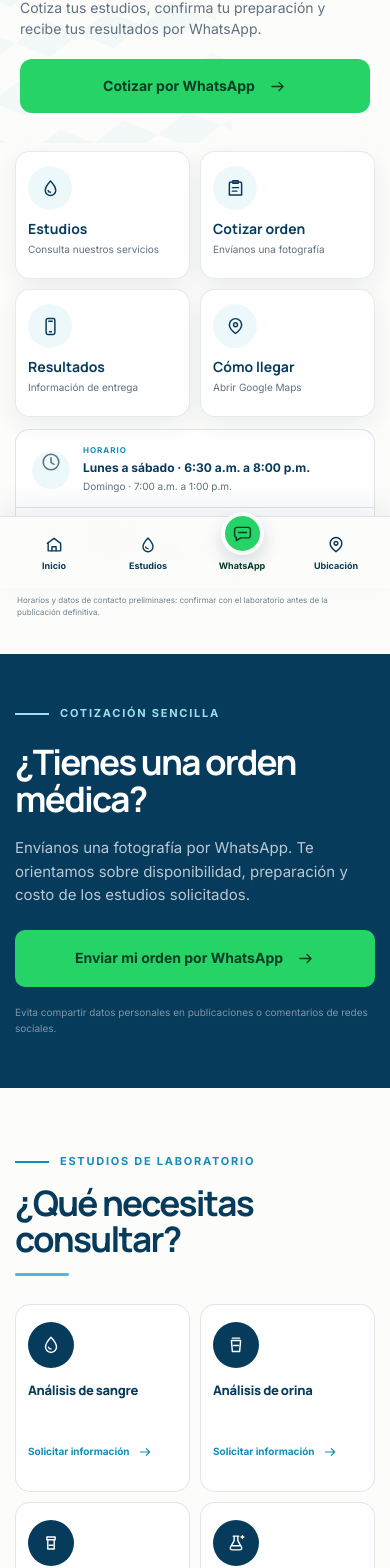
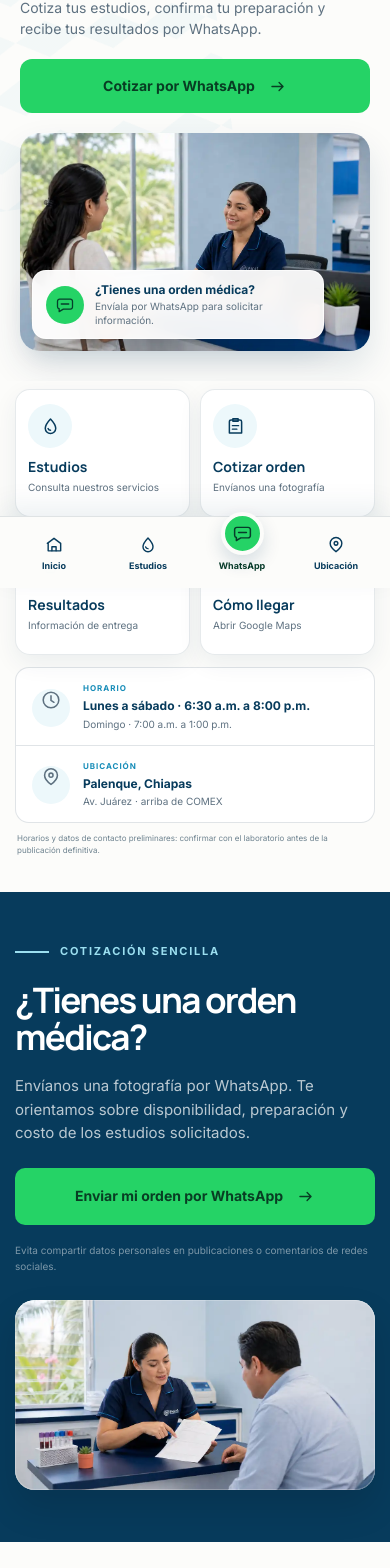
Before and after one commit to pinchibeto-create/laboratorio-pakal, a Next.js app: page / in a window 390 px wide. Shown: the part 256-1824 px from the top of the page. Built offline with nearby package versions, Linux system fonts and the light colour scheme.

Commit message:
Integra imágenes en la experiencia móvil de Pakal
* Integra imágenes en experiencia móvil

* Carga estilos visuales para imágenes móviles

```diff
--- /dev/null
+++ b/app/human-images.css
@@ -0,0 +1,179 @@
+/* Capa visual para devolver cercanía humana a la experiencia móvil.
+   Conserva la navegación rápida y la identidad visual existente de Pakal. */
+
+@media (max-width: 700px) {
+  /* Hero: CTA primero, imagen inmediatamente después. */
+  .hero-copy {
+    order: 1;
+  }
+
+  .hero-mobile-actions {
+    order: 2;
+  }
+
+  .hero-visual {
+    order: 3;
+    display: block;
+    min-height: 238px;
+    margin-top: 2px;
+  }
+
+  .hero-image {
+    inset: 0;
+    border-radius: 20px;
+    box-shadow: 0 16px 34px rgba(7, 59, 92, 0.12);
+  }
+
+  .hero-image img {
+    object-position: 50% 42%;
+  }
+
+  .hero-card {
+    right: 12px;
+    bottom: 12px;
+    left: 12px;
+    width: auto;
+    max-width: 292px;
+    padding: 11px 13px;
+    border-radius: 14px;
+    background: rgba(255, 255, 255, 0.94);
+    box-shadow: 0 12px 28px rgba(7, 59, 92, 0.16);
+    backdrop-filter: blur(10px);
+  }
+
+  .hero-card-icon {
+    width: 38px;
+    height: 38px;
+    background: var(--whatsapp);
+  }
+
+  .hero-card p {
+    font-size: 10px;
+    line-height: 1.35;
+  }
+
+  .hero-card strong {
+    margin-bottom: 2px;
+    font-size: 12px;
+  }
+
+  .hero .image-label {
+    display: none;
+  }
+
+  /* Orden médica: mantiene el CTA protagonista y añade contexto humano. */
+  .order-cta--streamlined .order-grid {
+    gap: 26px;
+  }
+
+  .order-cta--streamlined .order-visual {
+    display: block;
+    min-height: 225px;
+    border-radius: 20px;
+    box-shadow: 0 18px 36px rgba(0, 0, 0, 0.12);
+  }
+
+  .order-cta--streamlined .order-visual > span {
+    display: none;
+  }
+
+  .order-cta--streamlined .order-visual img {
+    object-position: 50% 44%;
+  }
+
+  /* Preparación: una sola imagen breve antes de las preguntas frecuentes. */
+  .preparation-simple .preparation-grid {
+    gap: 22px;
+  }
+
+  .preparation-simple .preparation-image {
+    display: block;
+    min-height: 205px;
+    margin-top: 22px;
+    border-radius: 18px;
+    box-shadow: 0 14px 30px rgba(7, 59, 92, 0.09);
+  }
+
+  .preparation-simple .preparation-image img {
+    object-position: 50% 40%;
+  }
+
+  /* Nosotros: vuelve a enseñar personas/equipo antes de los argumentos de confianza. */
+  .about-grid {
+    gap: 26px;
+  }
+
+  .about-visual {
+    display: block;
+    min-height: 260px;
+  }
+
+  .about-shape {
+    width: 235px;
+    height: 235px;
+    top: 0;
+    left: -38px;
+  }
+
+  .about-image {
+    inset: 0 0 0 26px;
+    border-radius: 90px 22px 22px 22px;
+    box-shadow: 0 16px 34px rgba(7, 59, 92, 0.12);
+  }
+
+  .about-image img {
+    object-position: 50% 38%;
+  }
+
+  .about .image-label {
+    display: none;
+  }
+
+  /* Ubicación: foto del espacio antes del mapa para que el visitante reconozca el lugar. */
+  .location-layout {
+    display: flex;
+    flex-direction: column;
+    gap: 14px;
+  }
+
+  .location-details {
+    order: -1;
+    display: block;
+  }
+
+  .location-photo {
+    display: block;
+    min-height: 205px;
+    border-radius: 18px;
+    box-shadow: 0 14px 30px rgba(7, 59, 92, 0.09);
+  }
+
+  .location-photo img {
+    object-position: 50% 48%;
+  }
+
+  .location-photo > span,
+  .location-contact {
+    display: none;
+  }
+
+  .map-card {
+    min-height: 285px;
+  }
+}
+
+@media (max-width: 430px) {
+  .hero-visual {
+    min-height: 218px;
+  }
+
+  .order-cta--streamlined .order-visual,
+  .preparation-simple .preparation-image,
+  .location-photo {
+    min-height: 190px;
+  }
+
+  .about-visual {
+    min-height: 235px;
+  }
+}
--- a/app/layout.tsx
+++ b/app/layout.tsx
@@ -2,6 +2,7 @@ import type { Metadata } from "next";
 import { headers } from "next/headers";
 import "./globals.css";
 import "./mobile-refresh.css";
+import "./human-images.css";
 
 export async function generateMetadata(): Promise<Metadata> {
   const requestHeaders = await headers();
```
